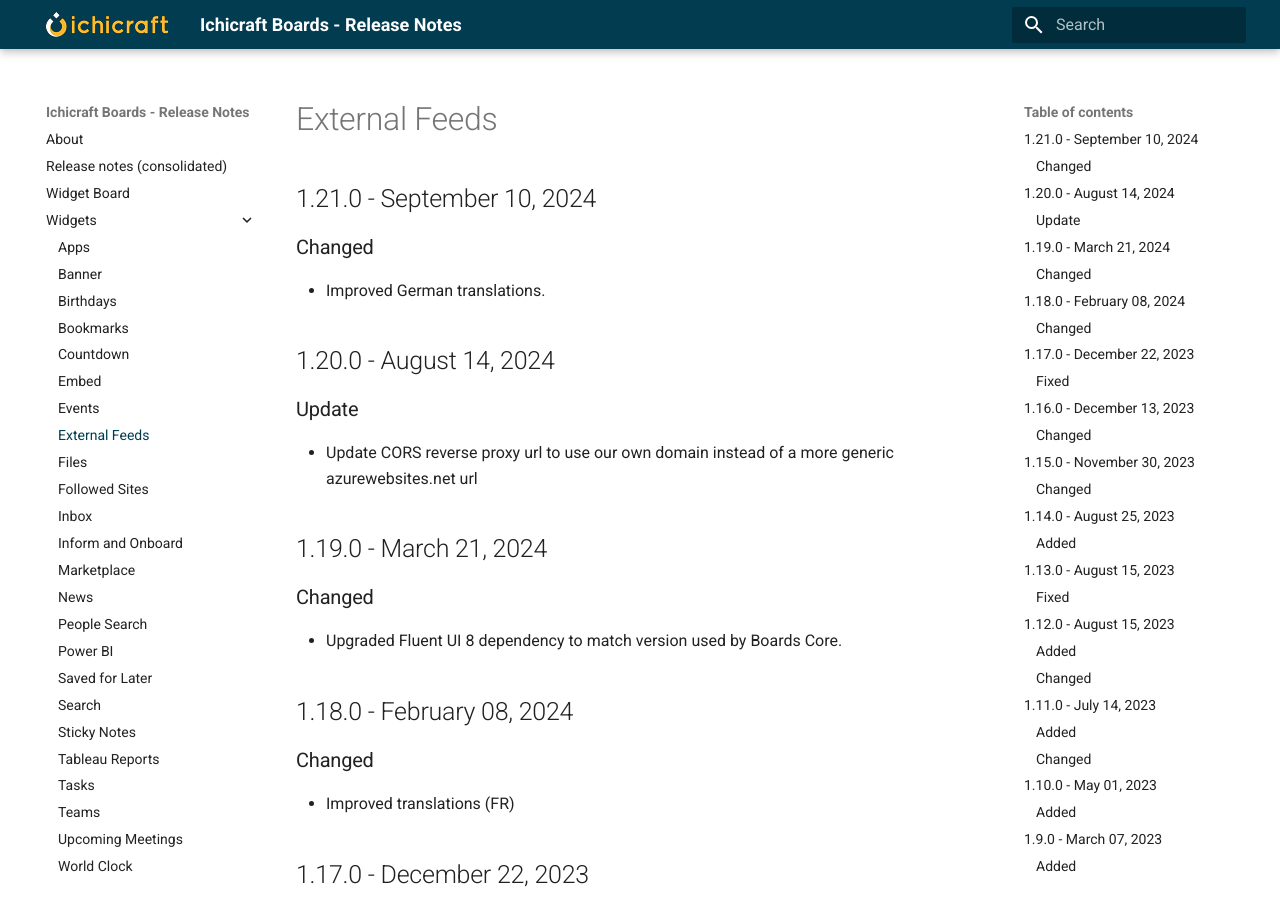
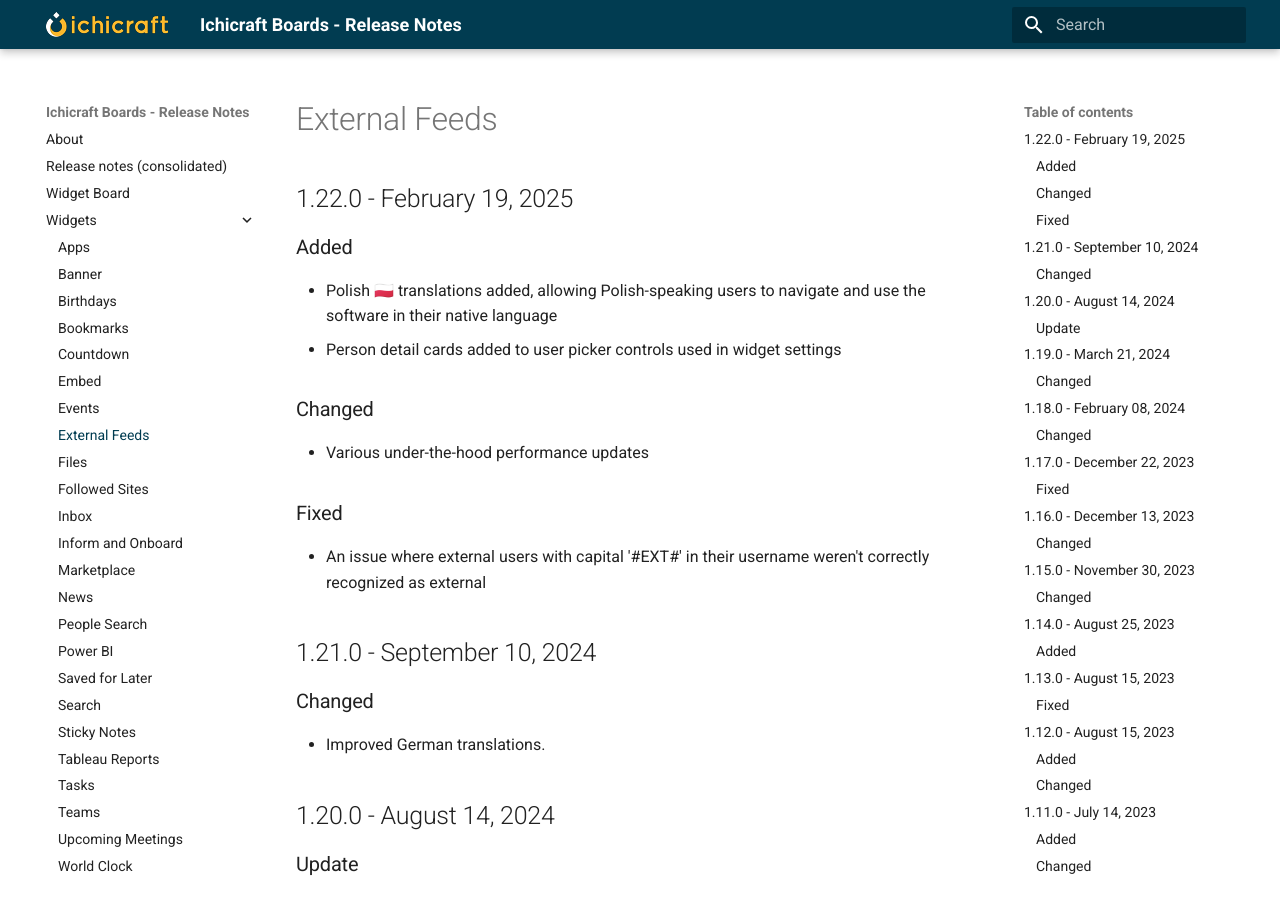
Before and after one commit to ichicraft/widgets-docs, an MkDocs documentation site: the page built from docs/Widgets/External Feeds.md, in a window 1280 px wide and 900 px high. Built offline with MkDocs 1.6.1 and Material for MkDocs 9.7.7, drawn with Linux system fonts in a browser that asks for light colours.

```diff
--- a/docs/Widgets/External Feeds.md
+++ b/docs/Widgets/External Feeds.md
@@ -1,3 +1,15 @@
+## 1.22.0 - February 19, 2025
+
+### Added
+- Polish 🇵🇱 translations added, allowing Polish-speaking users to navigate and use the software in their native language
+- Person detail cards added to user picker controls used in widget settings
+
+### Changed
+- Various under-the-hood performance updates
+
+### Fixed
+- An issue where external users with capital &#x27;#EXT#&#x27; in their username weren&#x27;t correctly recognized as external
+
 ## 1.21.0 - September 10, 2024
 
 ### Changed
```
Also changed, not shown: docs/Release-notes-(consolidated).md (+12 -0 lines).
